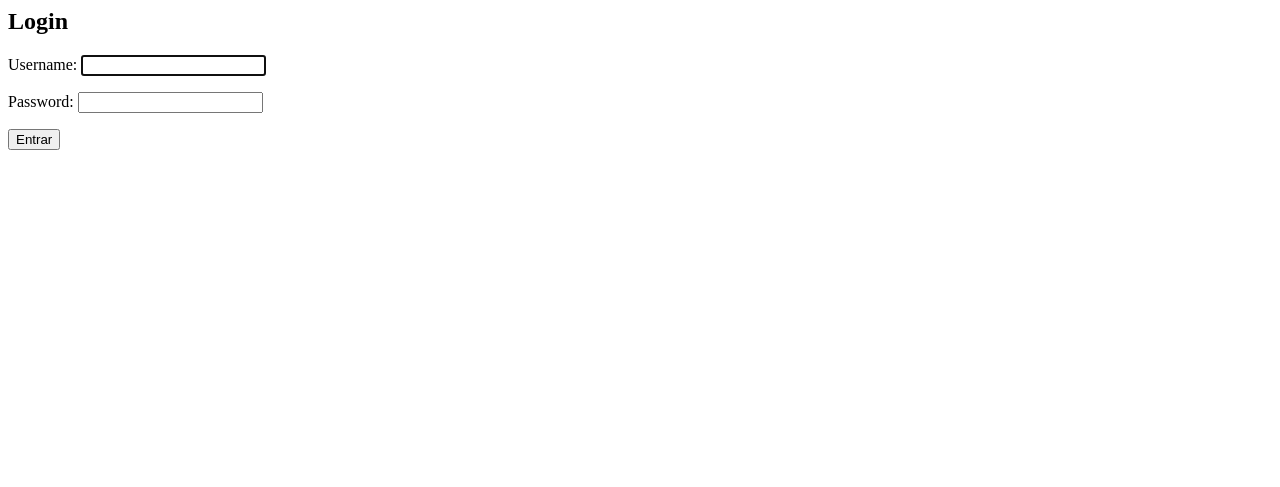
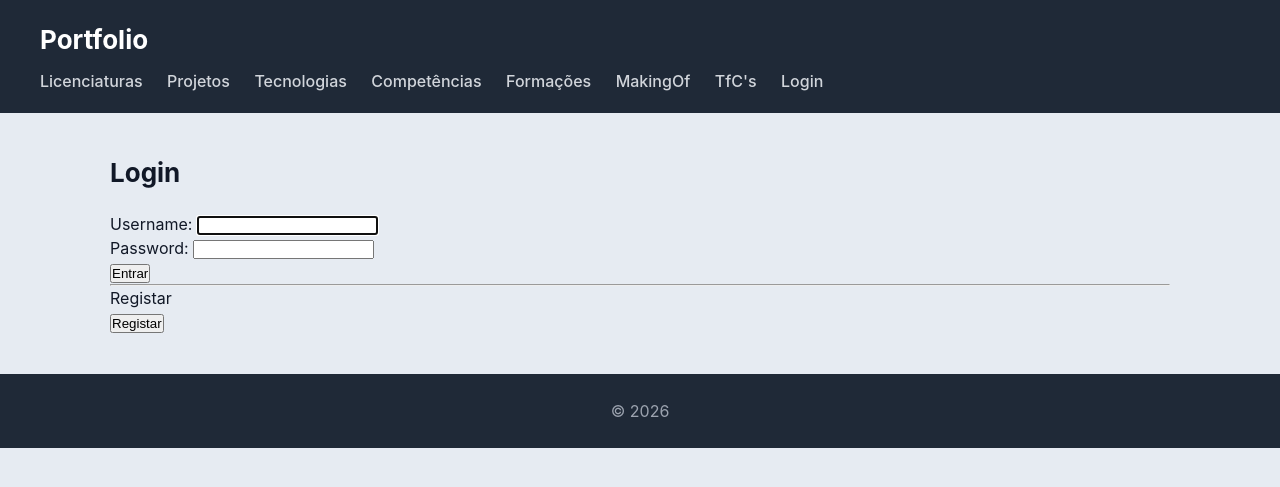
Before and after one commit to Goncalo-Mendes-a22405389/portfolio-web, a Django app: page /accounts/login/ in a window 1280 px wide. Shown: the top 487 px of the page. Run offline with Django 5.2, Linux system fonts and the light colour scheme; some libraries are stand-ins or nearby versions.

Commit message:
adicionei o login ao menu e o register dentro do login

```diff
--- a/accounts/templates/accounts/login.html
+++ b/accounts/templates/accounts/login.html
@@ -1,3 +1,6 @@
+{% extends "portfolio/base.html" %}
+
+{% block content %}
 <h2>Login</h2>
 
 <form method="POST">
@@ -7,3 +10,13 @@
 
     <button type="submit">Entrar</button>
 </form>
+
+<hr>
+
+<p>Registar</p>
+
+<a href="{% url 'register' %}">
+    <button type="button">Registar</button>
+</a>
+
+{% endblock %}
--- a/accounts/templates/accounts/register.html
+++ b/accounts/templates/accounts/register.html
@@ -1,3 +1,6 @@
+{% extends "portfolio/base.html" %}
+
+{% block content %}
 <h2>Registo</h2>
 
 <form method="POST">
@@ -7,3 +10,4 @@
 
     <button type="submit">Registar</button>
 </form>
+{% endblock %}
--- a/portfolio/templates/portfolio/base.html
+++ b/portfolio/templates/portfolio/base.html
@@ -30,6 +30,12 @@
             <a href="{% url 'makingof' %}">MakingOf</a>
             <a href="{% url 'tfcs' %}">TfC's</a>
 
+            {% if user.is_authenticated %}
+                <a href="{% url 'logout' %}">Logout</a>
+            {% else %}
+                <a href="{% url 'login' %}">Login</a>
+            {% endif %}
+
         </nav>
     </header>
 
```
Also changed, not shown: db.sqlite3.
